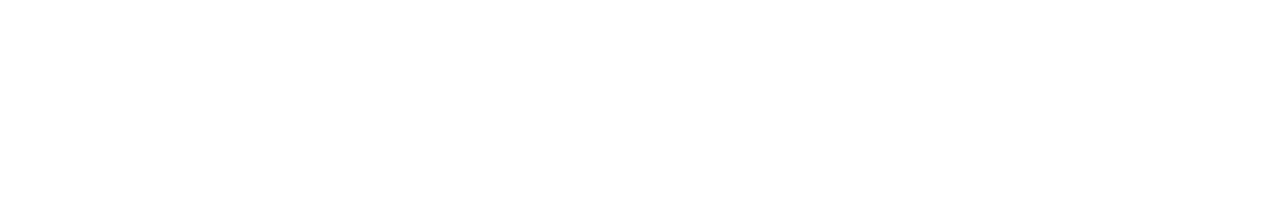
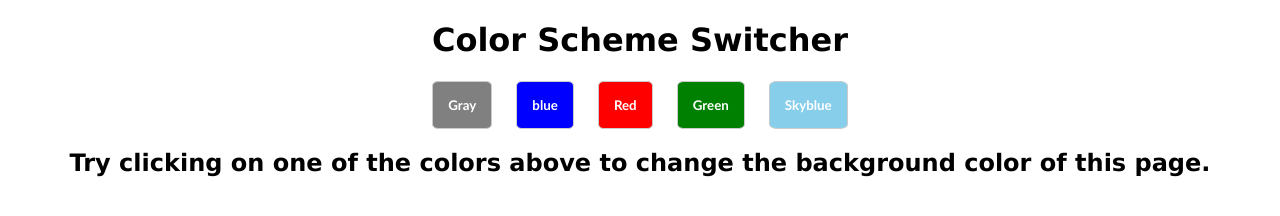
Before and after one commit to shohankazi/JS-Practices, a plain HTML site: page index.html in a window 1280 px wide. Drawn offline with Linux system fonts and the light colour scheme.

Commit message:
CSS Code added

```diff
--- a/index.html
+++ b/index.html
@@ -3,9 +3,53 @@
 <head>
     <meta charset="UTF-8">
     <meta name="viewport" content="width=device-width, initial-scale=1.0">
-    <title>Document</title>
+    <title>Color Scheme Switcher</title>
+    <style>
+        h1,h2{
+            text-align: center;
+            font-family:Verdana, Geneva, Tahoma, sans-serif;
+        }
+        .btn-container{
+            text-align: center;
+        }
+        .button{
+            color: white;
+            font-weight: bold;
+            padding: 15px;
+            margin: auto 10px;
+            font-family: 'Trebuchet MS';
+            border-radius: 10%;
+            border: 1px solid #ccc;
+            cursor: pointer;
+        }
+        #gray{
+            background-color: gray;
+        }
+        #blue{
+            background-color: blue;
+        }
+        #red{
+            background-color: red;
+        }
+        #green{
+            background-color: green;
+        }
+        #skyblue{
+            background-color: skyblue;
+        }
+
+    </style>
 </head>
 <body>
-
+    <h1>Color Scheme Switcher</h1>
+    <div class="btn-container">
+    <button class="button" id="gray">Gray</button>
+    <button class="button" id="blue">blue</button>
+    <button class="button" id="red">Red</button>
+    <button class="button" id="green">Green</button>
+    <button class="button" id="skyblue">Skyblue</button>
+    </div>
+    <h2>Try clicking on one of the colors above to change the background color of this page.</h2>
 </body>
+<script src="index.js"></script>
 </html>
```
Also changed, not shown: index.js (added).
